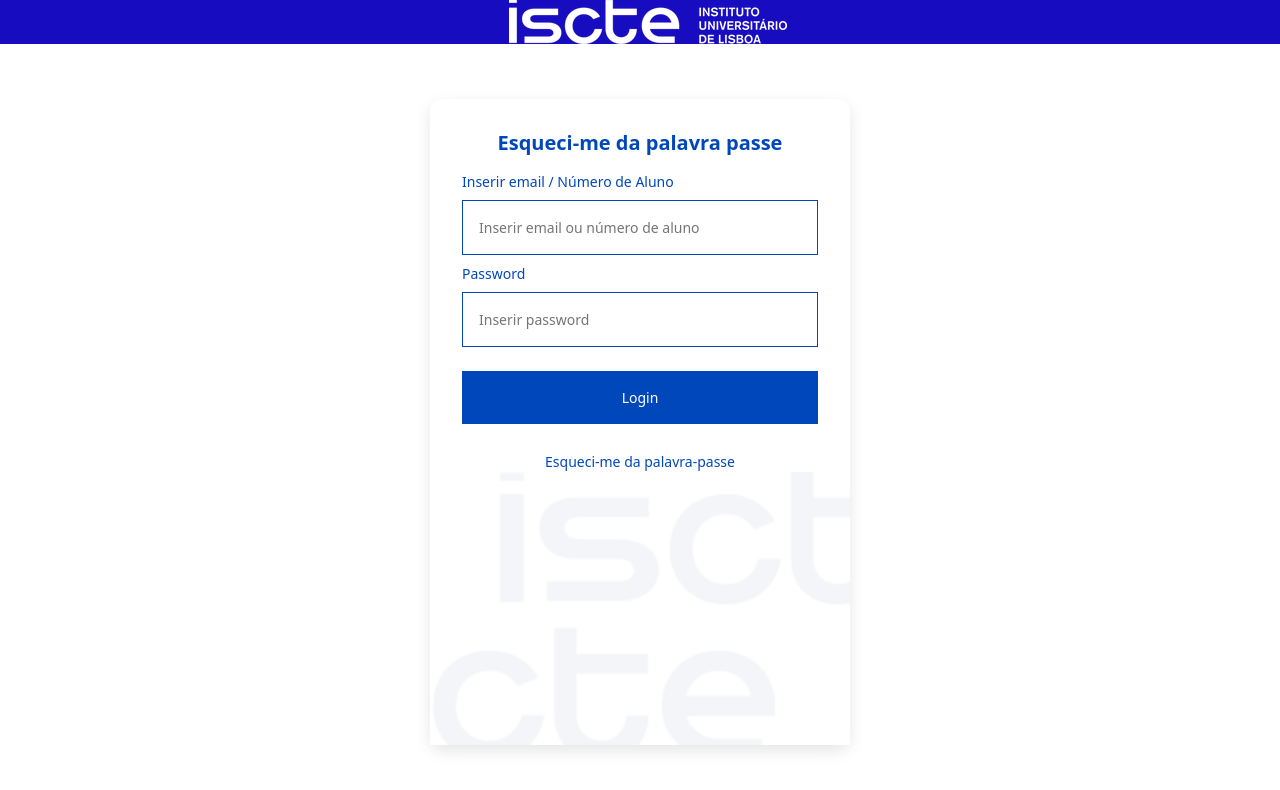
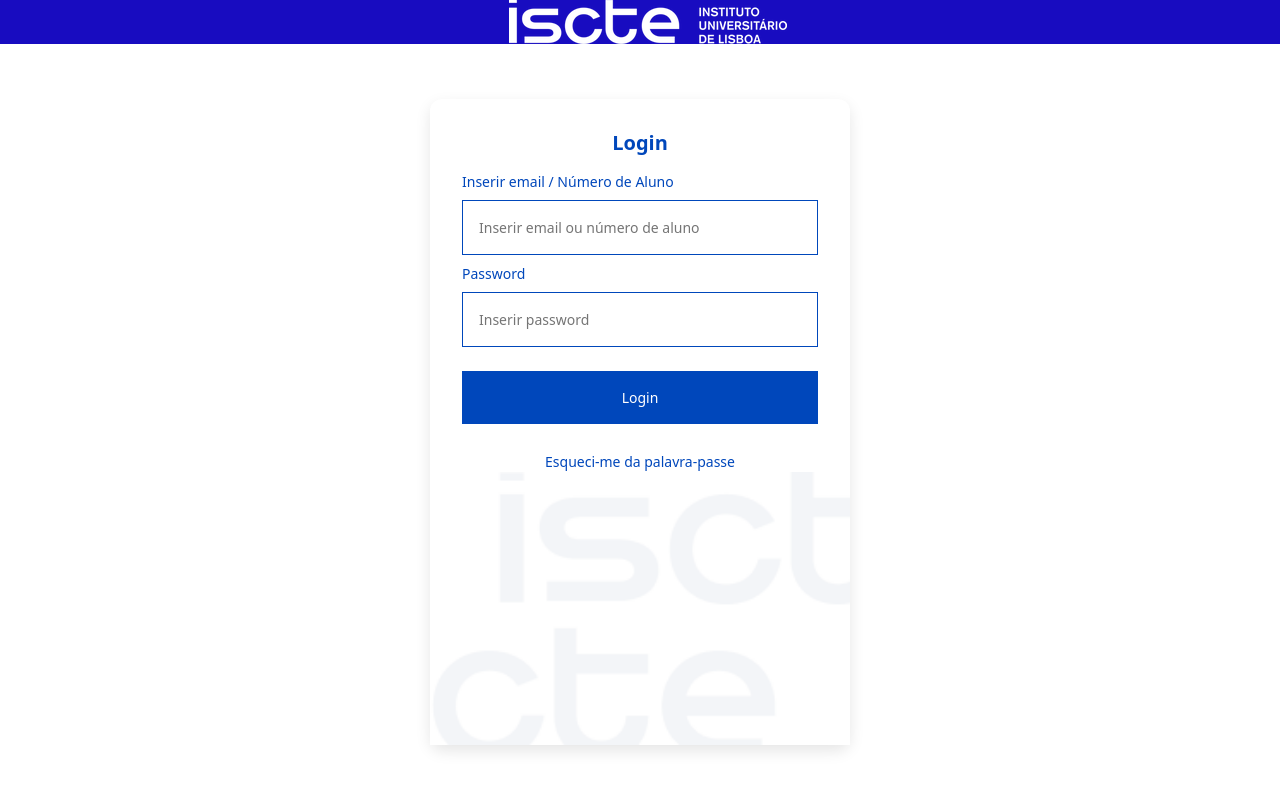
Before and after one commit to tiagompsimoes/Projeto_Web, a React (Vite) app: page /login in a window 1280 px wide. Shown: the top 790 px of the page. Built offline with nearby package versions, Linux system fonts and the light colour scheme.

Commit message:
refactor: define título da página Login

```diff
--- a/src/pages/Login.jsx
+++ b/src/pages/Login.jsx
@@ -19,7 +19,7 @@
         <div className='content-wrapper'>
           <div className="forgot-container">
 
-            <h2>Esqueci-me da palavra passe</h2>
+            <h2>Login</h2>
             <form onSubmit={handleLogin}>
                 <label htmlFor="email">Inserir email / Número de Aluno</label>
                 <input
```
